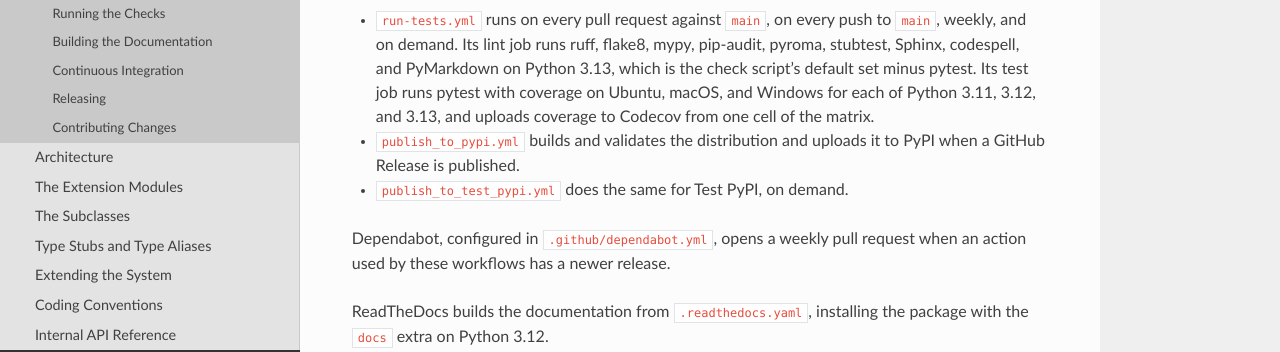
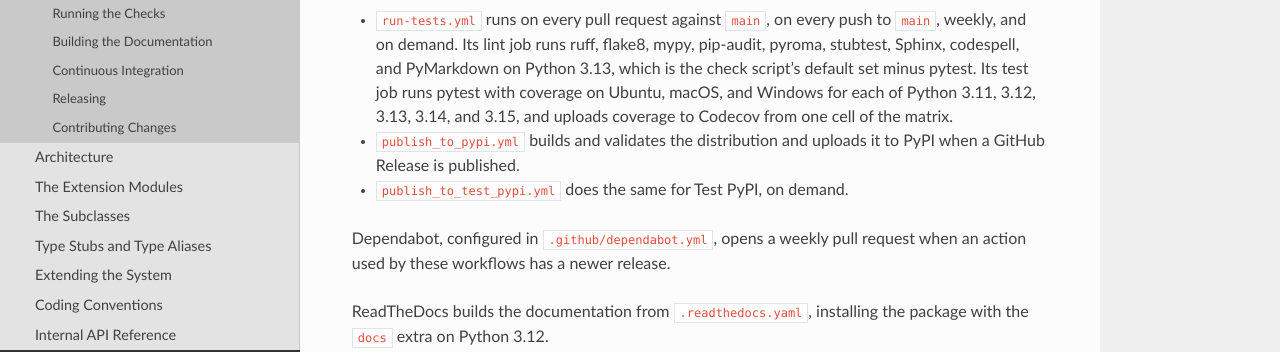
Before and after one commit to SETI/rms-polymath, a Sphinx documentation site: the page built from docs/dev_guide/dev_guide_environment.rst, in a window 1280 px wide and 900 px high, scrolled down 3000 px. Shown: the part 248-600 px from the top of the window. Built offline with Sphinx 7.4.7 and the Read the Docs theme 3.1.0, drawn with Linux system fonts in a browser that asks for light colours.

Commit message:
Support Python 3.11 through 3.15 (#28)
* Support Python 3.11 through 3.15

Test Python 3.11, 3.12, 3.13, 3.14, and 3.15 in CI and declare the same
versions in pyproject.toml.

Co-Authored-By: Claude Opus 5.5 <noreply@anthropic.com>
Claude-Session: https://claude.ai/code/session_017bYETKhpenDNeg2cXhqCpK

* Remove a doubled blank line from the README

The current PyMarkdown reports the blank lines on either side of the
pragma comment as MD012, which fails the lint job on main as well.

Co-Authored-By: Claude Opus 5.5 <noreply@anthropic.com>
Claude-Session: https://claude.ai/code/session_017bYETKhpenDNeg2cXhqCpK

---------

Co-authored-by: Claude Opus 5.5 <noreply@anthropic.com>

```diff
--- a/docs/dev_guide/dev_guide_environment.rst
+++ b/docs/dev_guide/dev_guide_environment.rst
@@ -193,8 +193,8 @@ Three GitHub Actions workflows live in ``.github/workflows/``.
   ``main``, weekly, and on demand. Its lint job runs ruff, flake8, mypy, pip-audit,
   pyroma, stubtest, Sphinx, codespell, and PyMarkdown on Python 3.13, which is the check
   script's default set minus pytest. Its test job runs pytest with coverage on Ubuntu, macOS, and Windows for each
-  of Python 3.11, 3.12, and 3.13, and uploads coverage to Codecov from one cell of the
-  matrix.
+  of Python 3.11, 3.12, 3.13, 3.14, and 3.15, and uploads coverage to Codecov from one
+  cell of the matrix.
 * ``publish_to_pypi.yml`` builds and validates the distribution and uploads it to PyPI
   when a GitHub Release is published.
 * ``publish_to_test_pypi.yml`` does the same for Test PyPI, on demand.
--- a/pyproject.toml
+++ b/pyproject.toml
@@ -32,6 +32,8 @@ classifiers = [
   "Programming Language :: Python :: 3.11",
   "Programming Language :: Python :: 3.12",
   "Programming Language :: Python :: 3.13",
+  "Programming Language :: Python :: 3.14",
+  "Programming Language :: Python :: 3.15",
   "Operating System :: MacOS :: MacOS X",
   "Operating System :: POSIX :: Linux",
   "Operating System :: Microsoft :: Windows"
```
Also changed, not shown: README.md (+0 -1 lines), 1 other file.
